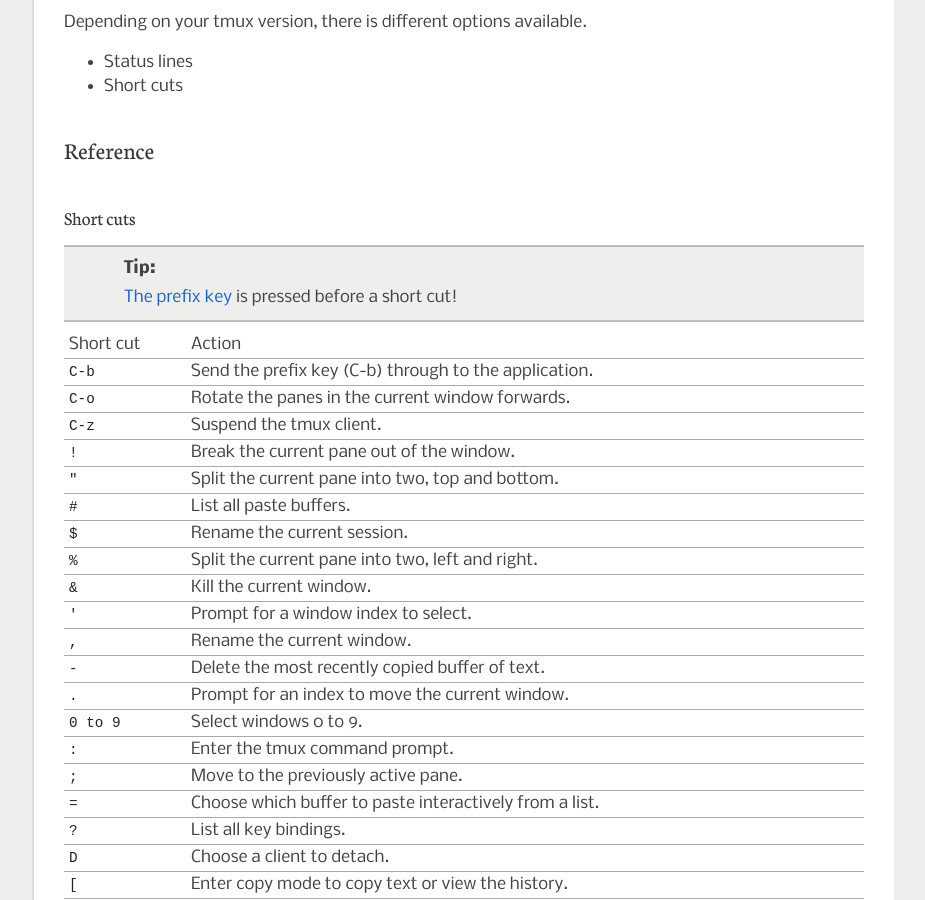
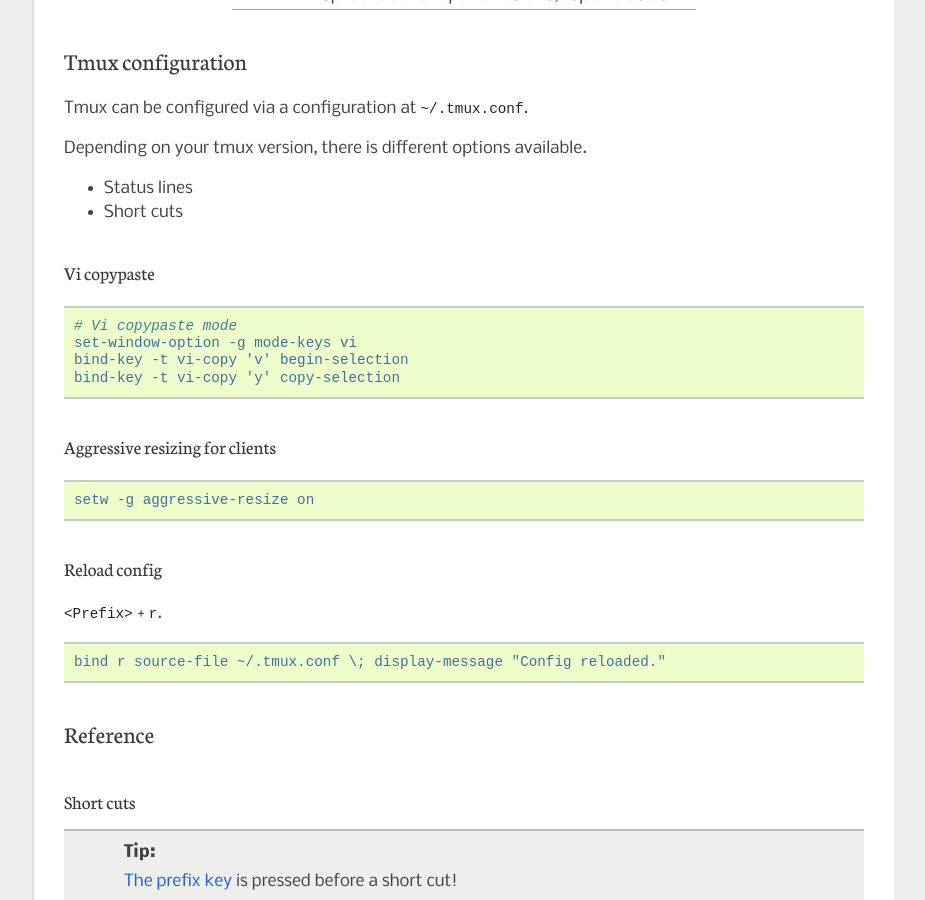
Before and after one commit to tmux-python/tmuxp, a Sphinx documentation site: the page built from doc/about_tmux.rst, in a window 1280 px wide and 900 px high, scrolled down 7272 px. Shown: the whole window, without its empty margins (198-1123 px from the left). Built offline with Sphinx 7.4.7, drawn with Linux system fonts in a browser that asks for light colours; some of the changed text lies outside the part shown.

Commit message:
[docs] about_tmux

```diff
--- a/doc/about_tmux.rst
+++ b/doc/about_tmux.rst
@@ -434,7 +434,14 @@
 ===================   ====================================================
 
 
-Recipe (todo): tmux conf to ``hjkl`` commands
+Recipe: tmux conf to ``hjkl`` commands, add this to your
+``~/.tmux.conf``::
+
+    # hjkl pane traversal
+    bind h select-pane -L
+    bind j select-pane -D
+    bind k select-pane -U
+    bind l select-pane -R
 
 Kill window
 -----------
@@ -504,6 +511,33 @@
 
 - Status lines
 - Short cuts
+
+Vi copypaste
+------------
+
+.. code-block:: ini
+
+    # Vi copypaste mode
+    set-window-option -g mode-keys vi
+    bind-key -t vi-copy 'v' begin-selection
+    bind-key -t vi-copy 'y' copy-selection
+
+Aggressive resizing for clients
+-------------------------------
+
+.. code-block:: ini
+
+    setw -g aggressive-resize on
+
+Reload config
+-------------
+
+``<Prefix>`` + ``r``.
+
+.. code-block:: ini
+
+    bind r source-file ~/.tmux.conf \; display-message "Config reloaded."
+
 
 
 Reference
```
